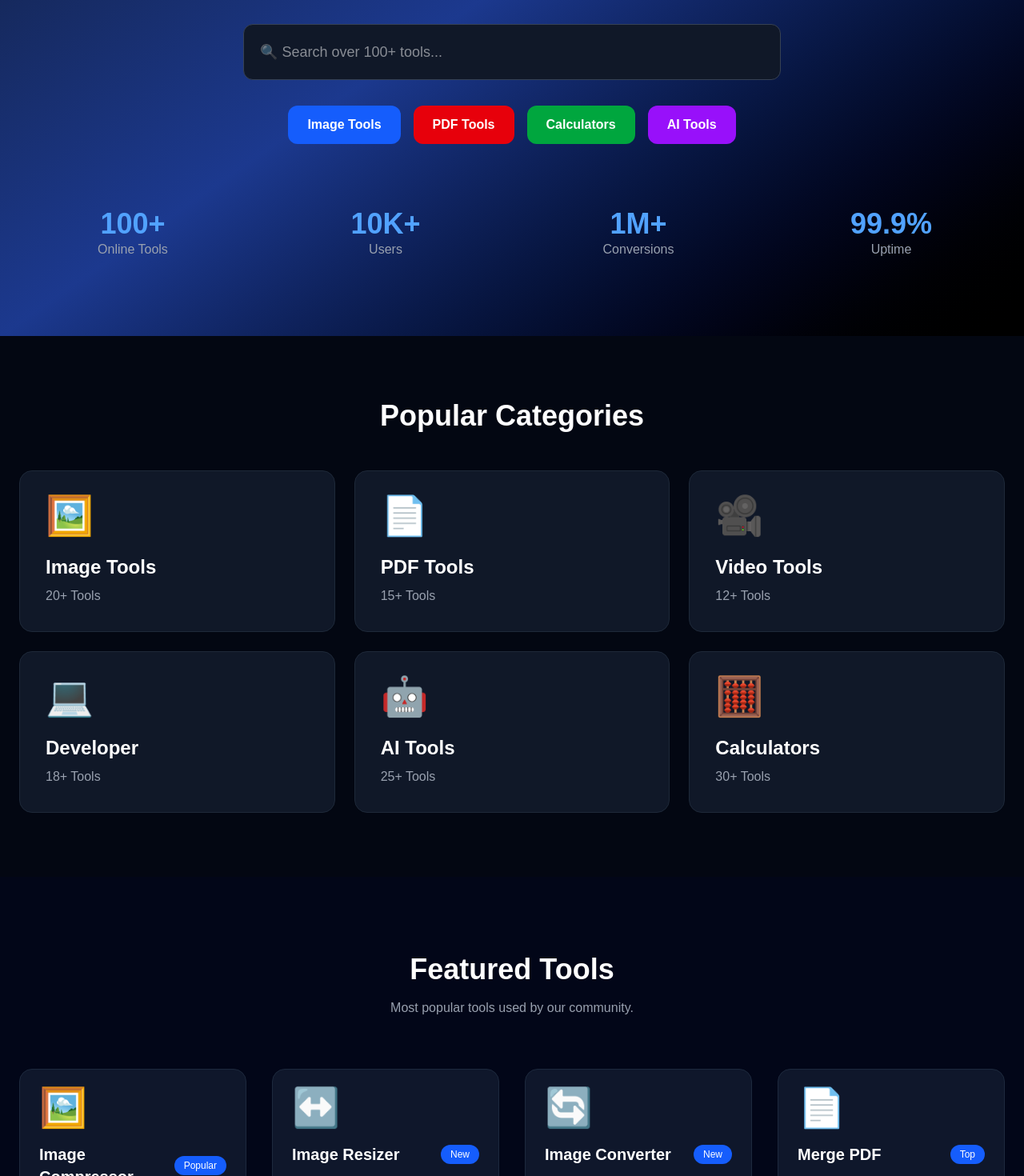
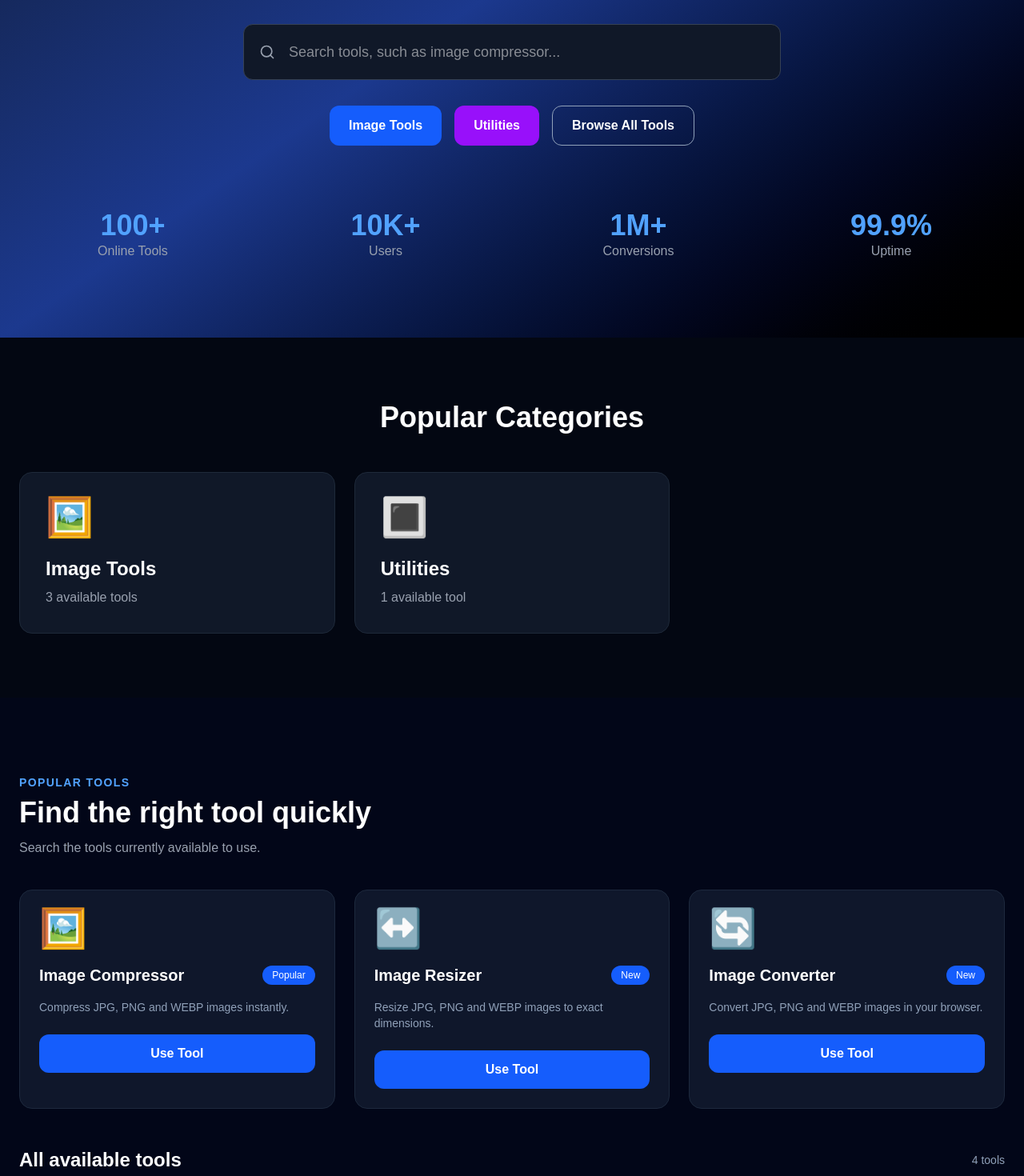
Before and after one commit to kumarmanoj396/allconverterhub, a Next.js app in the folder frontend/: page / in a window 1280 px wide. Shown: the part 540-2010 px from the top of the page at 80% size. Built offline with nearby package versions, Linux system fonts and the light colour scheme.

Commit message:
feat(home): improve tool discovery

```diff
--- a/frontend/app/page.tsx
+++ b/frontend/app/page.tsx
@@ -1,16 +1,12 @@
 import Header from "@/components/layout/Header";
-import Hero from "@/components/home/Hero";
-import Categories from "@/components/home/Categories";
-import FeaturedTools from "@/components/home/FeaturedTools";
+import HomeToolDiscovery from "@/components/home/HomeToolDiscovery";
 import Footer from "@/components/layout/Footer";
 
 export default function Home() {
   return (
     <>
       <Header />
-      <Hero />
-      <Categories />
-      <FeaturedTools />
+      <HomeToolDiscovery />
       <Footer />
     </>
   );
--- a/frontend/components/home/Categories.tsx
+++ b/frontend/components/home/Categories.tsx
@@ -1,13 +1,22 @@
-const categories = [
-  { icon: "🖼️", title: "Image Tools", count: "20+ Tools" },
-  { icon: "📄", title: "PDF Tools", count: "15+ Tools" },
-  { icon: "🎥", title: "Video Tools", count: "12+ Tools" },
-  { icon: "💻", title: "Developer", count: "18+ Tools" },
-  { icon: "🤖", title: "AI Tools", count: "25+ Tools" },
-  { icon: "🧮", title: "Calculators", count: "30+ Tools" },
-];
+"use client";
 
-export default function Categories() {
+const icons: Record<string, string> = {
+  "Image Tools": "🖼️",
+  Utilities: "🔳",
+};
+
+interface Category {
+  title: string;
+  count: number;
+}
+
+interface CategoriesProps {
+  categories: Category[];
+  selectedCategory: string;
+  onCategorySelect: (category: string) => void;
+}
+
+export default function Categories({ categories, selectedCategory, onCategorySelect }: CategoriesProps) {
   return (
     <section className="bg-gray-950 py-20">
       <div className="mx-auto max-w-7xl px-6">
@@ -17,18 +26,19 @@ export default function Categories() {
 
         <div className="grid gap-6 md:grid-cols-3">
           {categories.map((category) => (
-            <div
+            <button
               key={category.title}
-              className="rounded-2xl border border-gray-800 bg-gray-900 p-8 transition hover:-translate-y-2 hover:border-blue-500"
+              onClick={() => onCategorySelect(category.title)}
+              className={`rounded-2xl border p-8 text-left transition hover:-translate-y-2 hover:border-blue-500 ${selectedCategory === category.title ? "border-blue-500 bg-blue-950" : "border-gray-800 bg-gray-900"}`}
             >
-              <div className="text-5xl">{category.icon}</div>
+              <div className="text-5xl">{icons[category.title] ?? "🧰"}</div>
 
               <h3 className="mt-6 text-2xl font-bold text-white">
                 {category.title}
               </h3>
 
-              <p className="mt-2 text-gray-400">{category.count}</p>
-            </div>
+              <p className="mt-2 text-gray-400">{category.count} available {category.count === 1 ? "tool" : "tools"}</p>
+            </button>
           ))}
         </div>
       </div>
--- a/frontend/components/home/FeaturedTools.tsx
+++ b/frontend/components/home/FeaturedTools.tsx
@@ -1,29 +1,54 @@
+"use client";
+
 import ToolCard from "@/components/ui/ToolCard";
-import { featuredTools } from "@/lib/tools";
+import type { Tool } from "@/lib/tools";
 
-export default function FeaturedTools() {
+interface FeaturedToolsProps {
+  tools: Tool[];
+  query: string;
+  selectedCategory: string;
+  onCategorySelect: (category: string) => void;
+}
+
+export default function FeaturedTools({ tools, query, selectedCategory, onCategorySelect }: FeaturedToolsProps) {
+  const normalizedQuery = query.trim().toLowerCase();
+  const filteredTools = tools.filter((tool) => {
+    const matchesCategory = selectedCategory === "All" || tool.category === selectedCategory;
+    const haystack = `${tool.title} ${tool.description} ${tool.category}`.toLowerCase();
+
+    return matchesCategory && (!normalizedQuery || haystack.includes(normalizedQuery));
+  });
+  const popularTools = tools.filter((tool) => tool.badge === "Popular" || tool.id === "image-resizer" || tool.id === "image-converter");
+
   return (
-    <section className="bg-slate-950 py-24">
+    <section id="tool-discovery" className="scroll-mt-20 bg-slate-950 py-24">
       <div className="mx-auto max-w-7xl px-6">
-        <div className="text-center">
-          <h2 className="text-4xl font-bold text-white">Featured Tools</h2>
-          <p className="mt-4 text-gray-400">
-            Most popular tools used by our community.
-          </p>
+        <div className="flex flex-col gap-4 sm:flex-row sm:items-end sm:justify-between">
+          <div>
+            <p className="text-sm font-semibold uppercase tracking-widest text-blue-400">Popular tools</p>
+            <h2 className="mt-2 text-4xl font-bold text-white">Find the right tool quickly</h2>
+            <p className="mt-3 text-gray-400">Search the tools currently available to use.</p>
+          </div>
+          {selectedCategory !== "All" && <button onClick={() => onCategorySelect("All")} className="self-start rounded-xl border border-slate-600 px-4 py-2 text-sm font-semibold text-white hover:border-blue-500">Clear filter</button>}
         </div>
 
-        <div className="mt-16 grid gap-8 md:grid-cols-2 lg:grid-cols-4">
-          {featuredTools.map((tool) => (
-  <ToolCard
-    key={tool.id}
-    id={tool.id}
-    icon={tool.icon}
-    title={tool.title}
-    description={tool.description}
-    badge={tool.badge}
-  />
-))}
+        {!query && selectedCategory === "All" && (
+          <div className="mt-10 grid gap-6 md:grid-cols-3">
+            {popularTools.map((tool) => <ToolCard key={tool.id} id={tool.id} icon={tool.icon} title={tool.title} description={tool.description} badge={tool.badge} />)}
+          </div>
+        )}
+
+        <div className="mt-12 flex items-center justify-between">
+          <h3 className="text-2xl font-bold text-white">{normalizedQuery ? "Search results" : selectedCategory === "All" ? "All available tools" : selectedCategory}</h3>
+          <span className="text-sm text-slate-400">{filteredTools.length} {filteredTools.length === 1 ? "tool" : "tools"}</span>
         </div>
+        {filteredTools.length ? (
+          <div className="mt-6 grid gap-6 md:grid-cols-2 lg:grid-cols-3">
+            {filteredTools.map((tool) => <ToolCard key={tool.id} id={tool.id} icon={tool.icon} title={tool.title} description={tool.description} badge={tool.badge} />)}
+          </div>
+        ) : (
+          <div className="mt-6 rounded-2xl border border-dashed border-slate-700 p-10 text-center text-slate-400">No matching tool yet. Try searching for image, QR, resize, or convert.</div>
+        )}
       </div>
     </section>
   );
--- a/frontend/components/home/Hero.tsx
+++ b/frontend/components/home/Hero.tsx
@@ -1,4 +1,14 @@
-export default function Hero() {
+"use client";
+
+import { Search } from "lucide-react";
+
+interface HeroProps {
+  query: string;
+  onQueryChange: (query: string) => void;
+  onCategorySelect: (category: string) => void;
+}
+
+export default function Hero({ query, onQueryChange, onCategorySelect }: HeroProps) {
   return (
     <section className="bg-gradient-to-br from-slate-900 via-blue-900 to-black text-white">
       <div className="mx-auto max-w-7xl px-6 py-24 text-center">
@@ -23,29 +33,30 @@ export default function Hero() {
           completely free.
         </p>
 
-        <div className="mt-10">
+        <div className="relative mx-auto mt-10 max-w-2xl">
+          <Search className="pointer-events-none absolute left-5 top-1/2 h-5 w-5 -translate-y-1/2 text-gray-400" />
           <input
-            className="w-full max-w-2xl rounded-xl border border-gray-700 bg-gray-900 p-5 text-lg"
-            placeholder="🔍 Search over 100+ tools..."
+            value={query}
+            onChange={(event) => onQueryChange(event.target.value)}
+            onFocus={() => document.getElementById("tool-discovery")?.scrollIntoView({ behavior: "smooth", block: "start" })}
+            className="w-full rounded-xl border border-gray-700 bg-gray-900 py-5 pl-14 pr-5 text-lg outline-none transition focus:border-blue-500"
+            placeholder="Search tools, such as image compressor..."
+            aria-label="Search available tools"
           />
         </div>
 
         <div className="mt-8 flex flex-wrap justify-center gap-4">
 
-          <button className="rounded-xl bg-blue-600 px-6 py-3 font-semibold hover:bg-blue-700">
+          <button onClick={() => onCategorySelect("Image Tools")} className="rounded-xl bg-blue-600 px-6 py-3 font-semibold hover:bg-blue-700">
             Image Tools
           </button>
 
-          <button className="rounded-xl bg-red-600 px-6 py-3 font-semibold hover:bg-red-700">
-            PDF Tools
+          <button onClick={() => onCategorySelect("Utilities")} className="rounded-xl bg-purple-600 px-6 py-3 font-semibold hover:bg-purple-700">
+            Utilities
           </button>
 
-          <button className="rounded-xl bg-green-600 px-6 py-3 font-semibold hover:bg-green-700">
-            Calculators
-          </button>
-
-          <button className="rounded-xl bg-purple-600 px-6 py-3 font-semibold hover:bg-purple-700">
-            AI Tools
+          <button onClick={() => onCategorySelect("All")} className="rounded-xl border border-slate-400 px-6 py-3 font-semibold hover:bg-white/10">
+            Browse All Tools
           </button>
 
         </div>
--- /dev/null
+++ b/frontend/components/home/HomeToolDiscovery.tsx
@@ -0,0 +1,34 @@
+"use client";
+
+import { useMemo, useState } from "react";
+
+import { featuredTools } from "@/lib/tools";
+
+import Categories from "./Categories";
+import FeaturedTools from "./FeaturedTools";
+import Hero from "./Hero";
+
+export default function HomeToolDiscovery() {
+  const [query, setQuery] = useState("");
+  const [selectedCategory, setSelectedCategory] = useState("All");
+  const tools = useMemo(() => featuredTools.filter((tool) => tool.enabled), []);
+  const categories = useMemo(() => {
+    const counts = new Map<string, number>();
+    tools.forEach((tool) => counts.set(tool.category, (counts.get(tool.category) ?? 0) + 1));
+
+    return Array.from(counts, ([title, count]) => ({ title, count }));
+  }, [tools]);
+
+  const selectCategory = (category: string) => {
+    setSelectedCategory(category);
+    document.getElementById("tool-discovery")?.scrollIntoView({ behavior: "smooth", block: "start" });
+  };
+
+  return (
+    <>
+      <Hero query={query} onQueryChange={setQuery} onCategorySelect={selectCategory} />
+      <Categories categories={categories} selectedCategory={selectedCategory} onCategorySelect={selectCategory} />
+      <FeaturedTools tools={tools} query={query} selectedCategory={selectedCategory} onCategorySelect={setSelectedCategory} />
+    </>
+  );
+}
--- a/frontend/components/ui/ToolCard.tsx
+++ b/frontend/components/ui/ToolCard.tsx
@@ -16,8 +16,7 @@ export default function ToolCard({
   badge,
 }: ToolCardProps) {
   return (
-    <Link href={`/tools/${id}`}>
-      <div className="rounded-2xl border border-slate-800 bg-slate-900 p-6 transition-all duration-300 hover:-translate-y-2 hover:border-blue-500 hover:shadow-xl cursor-pointer">
+    <Link href={`/tools/${id}`} className="block rounded-2xl border border-slate-800 bg-slate-900 p-6 transition-all duration-300 hover:-translate-y-2 hover:border-blue-500 hover:shadow-xl">
         <div className="text-5xl">{icon}</div>
 
         <div className="mt-5 flex items-center justify-between">
@@ -36,10 +35,9 @@ export default function ToolCard({
           {description}
         </p>
 
-        <button className="mt-6 w-full rounded-xl bg-blue-600 py-3 font-semibold text-white hover:bg-blue-700">
+        <span className="mt-6 block w-full rounded-xl bg-blue-600 py-3 text-center font-semibold text-white">
           Use Tool
-        </button>
-      </div>
+        </span>
     </Link>
   );
 }
--- a/frontend/lib/tools.ts
+++ b/frontend/lib/tools.ts
@@ -48,7 +48,7 @@ export const featuredTools: Tool[] = [
     badge: "Top",
     category: "PDF Tools",
     route: "/tools/merge-pdf",
-    enabled: true,
+    enabled: false,
   },
   {
     id: "qr-generator",
@@ -68,6 +68,6 @@ export const featuredTools: Tool[] = [
     badge: "New",
     category: "Calculators",
     route: "/tools/emi-calculator",
-    enabled: true,
+    enabled: false,
   },
 ];
```
